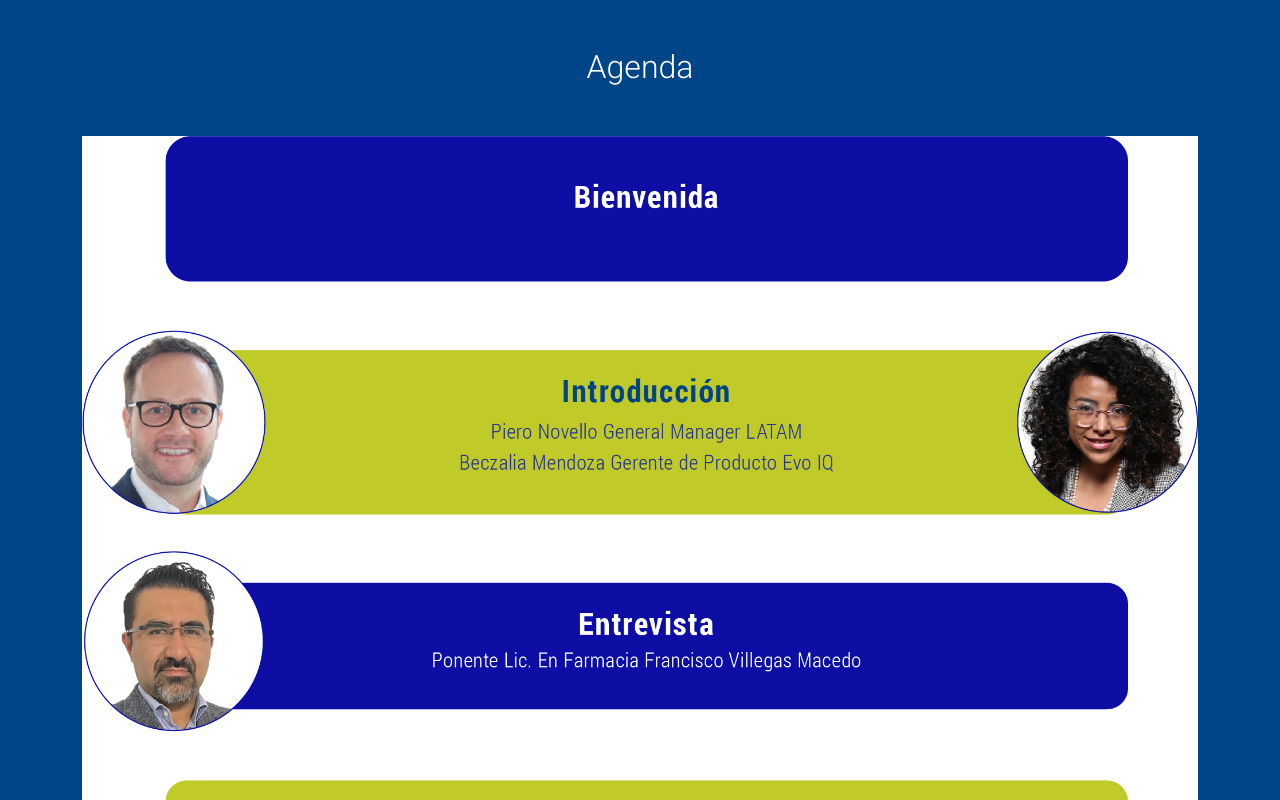
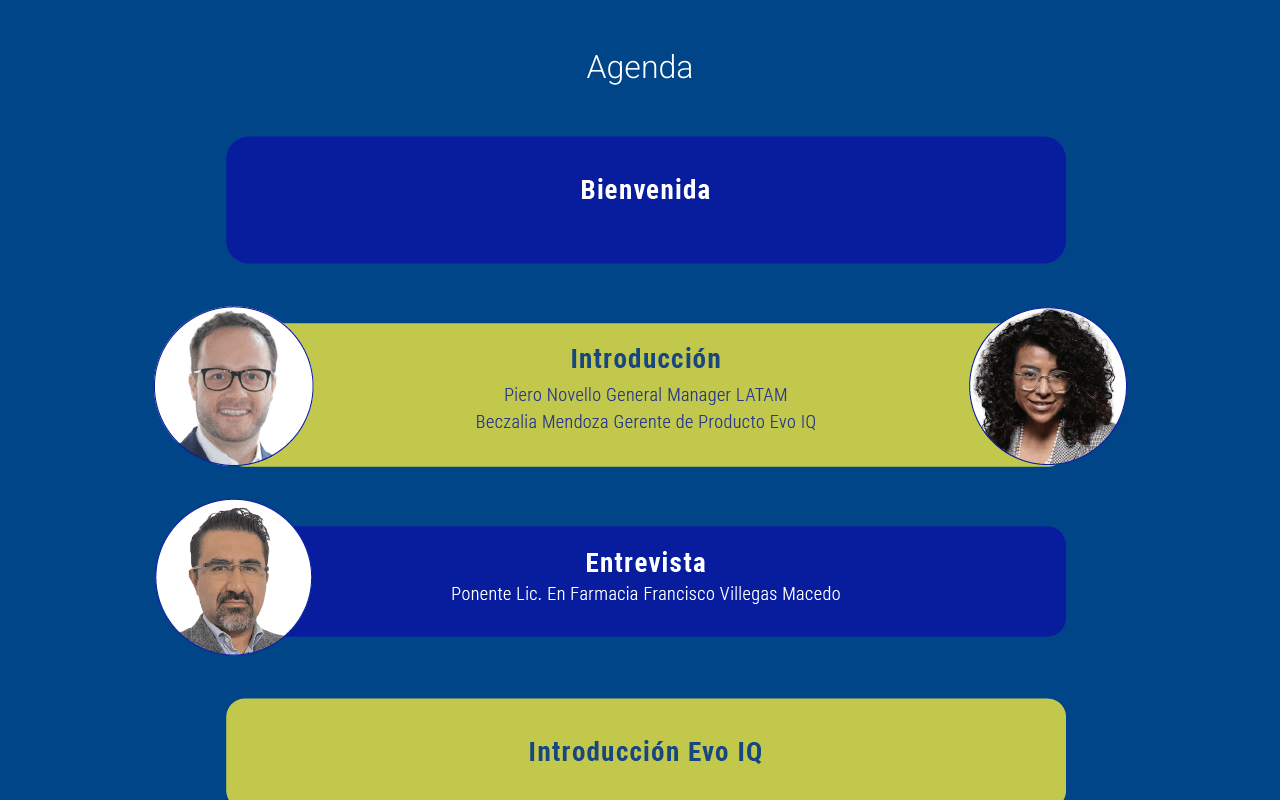
Before and after one commit to GP-Develop/EV-FE, a plain HTML site: page index-two.html in a window 1280 px wide. Shown: the part 1400-2200 px from the top of the page. Drawn offline with Linux system fonts and the light colour scheme.

Commit message:
update schedule img

```diff
--- a/index-two.html
+++ b/index-two.html
@@ -117,7 +117,9 @@
         <div class="section-title">
           <h2>Agenda</h2>
         </div>
-        <img src="assets/img/agenda.jpg" class="img-fluid" alt="">
+        <center>
+          <img src="assets/img/agenda.png" class="img-fluid" alt="">
+        </center>
       </div>
     </section><!-- End Counts Section -->
     <!-- ======= Our Team Section ======= -->
```
Also changed, not shown: assets/img/agenda.jpg (deleted), assets/img/agenda.png (added).
